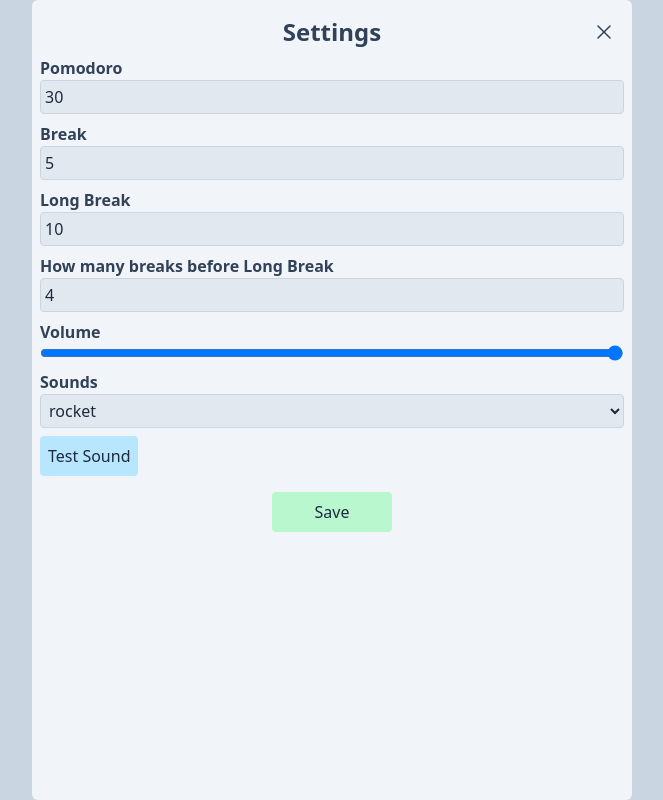
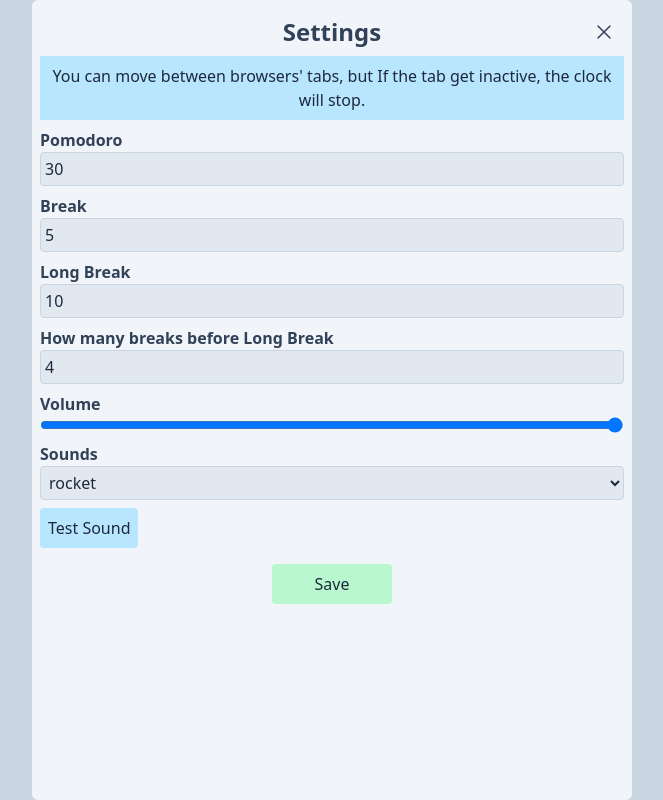
Before and after one commit to pyroxenestudio/pomodoro, a React (Vite) app: page / in a window 1280 px wide. Both pictures are taken after a click on the button 1252 px from the left and 32 px from the top of the page. Shown: the whole page, without its empty margins (308-971 px from the left). Built offline with nearby package versions, Linux system fonts and the light colour scheme.

Commit message:
- Fix mode-button border, now is closer to thee text - Show informacion about inactive tabs in settings - Fix error when change mode (break/long break to pomodoro) - Remove console.log - Remove justTest file

```diff
--- a/src/App.tsx
+++ b/src/App.tsx
@@ -20,7 +20,6 @@ function App() {
     }
     setLoaded(true);
   }, []);
-  console.log('settings APP', settings);
   return (
     <>
       {loaded ? <SettingsContext.Provider value={settings}>
--- a/src/components/elements/color-scheme.tsx
+++ b/src/components/color-scheme.tsx
@@ -1,7 +1,7 @@
 import { useState } from "react";
 import { MoonIcon } from '@heroicons/react/24/outline'
 import { SunIcon } from '@heroicons/react/24/solid'
-import { styleTheme } from "../../theme";
+import { styleTheme } from "../theme";
 
 export enum COLORSCHEME {
   'dark',
--- a/src/components/groups/footer.tsx
+++ b/src/components/groups/footer.tsx
@@ -10,7 +10,6 @@ export function Footer() {
             <li>Dark / Light Mode</li>
             <li>Set your time (Pomodoro, Break, Long Break)</li>
             <li>Sound Alert</li>
-            <li>Stop render in the background</li>
           </ul>
           <h2 className='text-2xl mt-2'>Sounds</h2>
           <ul>
--- a/src/components/groups/mode-buttons.tsx
+++ b/src/components/groups/mode-buttons.tsx
@@ -7,8 +7,8 @@ interface ModeButtonsProps {
   isRunning: boolean;
 }
 
-const mainClassName = `border-slate-500 w-[115px] ${styleTheme.padding.normal} ${styleTheme.border.radius.no} `;
-const activeClassName = `border-b-2 text-green-800 dark:text-green-200 ${styleTheme.font.weight.big}`;
+const mainClassName = `w-[115px] relative ${styleTheme.padding.normal} ${styleTheme.border.radius.no}`;
+const activeClassName = `text-green-800 dark:text-green-200 after:content-[''] after:border-b-2 after:border-slate-500 after:w-full after:absolute after:left-0 after:bottom-3 ${styleTheme.font.weight.big}`;
 const disabledClassName = `disabled:border-slate-300 disabled:${styleTheme.font.weight.verySmall}`;
 
 export function ModeButtons({isRunning}: ModeButtonsProps) {
--- a/src/components/groups/navbar.tsx
+++ b/src/components/groups/navbar.tsx
@@ -1,5 +1,5 @@
 import { Cog6ToothIcon } from "@heroicons/react/24/solid";
-import { ColorScheme } from "../elements/color-scheme";
+import { ColorScheme } from "../color-scheme";
 import Modal from "../modal";
 import AppSettings from "../settings";
 import { SettingsContext } from "../../store/context";
@@ -21,7 +21,8 @@ export function NavBar() {
             buttonStyles="p-2"
             title='Settings'
             icon={<Cog6ToothIcon className='size-10'/>}
-            hasCallback>
+            hasCallback
+            canOpenModal={!settings.isRunning}>
             <AppSettings />
           </Modal>
         </div>
--- a/src/components/justTest.tsx
+++ /dev/null
@@ -1,26 +0,0 @@
-import clsx from "clsx";
-
-interface JustTestProps {
-  name?: string;
-  customStyles?: string[];
-}
-
-const justTestStyles = {
-  main: 'p-2'
-}
-
-export default function JustTest({name, customStyles}: JustTestProps) {
-
-  const className = clsx(
-    justTestStyles.main,
-    customStyles
-  );
-
-  return (
-    <section className={className}>
-      <hr />
-      <h1>JUST TESTING</h1>
-      <span>{name}</span>
-    </section>
-  )
-}
--- a/src/components/modal.tsx
+++ b/src/components/modal.tsx
@@ -10,12 +10,10 @@ interface IProps {
   icon: React.JSX.Element;
   buttonStyles?: string;
   hasCallback?: boolean;
+  canOpenModal?: boolean
 }
 
-function Modal({title, children, icon, buttonStyles, hasCallback = false}: IProps) {
-  // Props
-  // const  = props;
-
+function Modal({title, children, icon, buttonStyles, canOpenModal = true, hasCallback = false}: IProps) {
   // States
   const [isOpen, setIsOpen] = useState<boolean>(false);
 
@@ -23,6 +21,12 @@ function Modal({title, children, icon, buttonStyles, hasCallback = false}: IProp
    hasCallback ? React.cloneElement(children, {closeCallBackModal: () => {setIsOpen((oldValue) => !oldValue)}}) : children
   );
 // h-[500px] w-[300px]
+  // METHODS
+  const openModal = function () {
+    if (canOpenModal) {
+      setIsOpen((oldValue) => !oldValue)
+    }
+  }
   return (
     <>
       {isOpen && (
@@ -50,7 +54,7 @@ function Modal({title, children, icon, buttonStyles, hasCallback = false}: IProp
           </aside>
         </>
       )}
-      {!isOpen && <button className={buttonStyles} onClick={() => {setIsOpen((oldValue) => !oldValue)}}>{icon}</button>}
+      {!isOpen && <button className={buttonStyles} onClick={openModal}>{icon}</button>}
     </>
   )
 }
--- a/src/components/settings.tsx
+++ b/src/components/settings.tsx
@@ -5,11 +5,11 @@ import LabelInput from "./groups/label-input";
 import Button from "./elements/button";
 import LabelSelect from "./groups/label-select";
 import Sounds from '../sounds';
+import { styleTheme } from "../theme";
 
 interface IProps {
   closeCallBackModal?: () => void;
 }
-
 
 const AppSettings = function ({closeCallBackModal}: IProps) {
   // PROPS
@@ -81,6 +81,10 @@ const AppSettings = function ({closeCallBackModal}: IProps) {
 
   // RENDER
   return (
+    <>
+      <aside className={`info mb-2 ${styleTheme.padding.normal}`}>
+      You can move between browsers' tabs, but If the tab get inactive, the clock will stop.
+      </aside>
       <form action={save}>
         <LabelInput name='pomodoro' title={'Pomodoro'} type='number' defaultValue={settings?.pomodoro}/>
         <LabelInput name='break' title={'Break'} type='number' defaultValue={settings?.break}/>
@@ -91,6 +95,7 @@ const AppSettings = function ({closeCallBackModal}: IProps) {
         <Button variant='info' onClick={testSound} className='flex flex-col text-left mb-1'>Test Sound</Button>
         <Button type='submit' className='w-30 mt-3' variant="success">Save</Button>
       </form>
+    </>
   );
 }
 
--- a/src/hooks/usePomodoroMode.ts
+++ b/src/hooks/usePomodoroMode.ts
@@ -7,7 +7,7 @@ export default function () {
   // STORE
   const settings = useContext(SettingsContext)!;
   const dispatch = useContext(DispatchContext)!;
-  console.log('settings', settings);
+
   // REFS
   const howManyBreaks = useRef<number>(0);
 
@@ -22,8 +22,7 @@ export default function () {
         payload: MODE.LONGBREAK
       });
       howManyBreaks.current = 0;
-      return true;
-    }
+    } else {
       switch (settings.mode) {
         case MODE.POMODORO:
           dispatch({
@@ -37,12 +36,12 @@ export default function () {
             type: 'mode',
             payload: MODE.POMODORO
           });
+          howManyBreaks.current++;
           break;
       }
-    howManyBreaks.current++;
+    }
     audio.volume = settings.volume/100;
     audio.play();
-    return true;
   }
 
   function changeMode(mode: MODE) {
@@ -73,6 +72,7 @@ export default function () {
   return {
     mode: settings.mode,
     time: getTimeByMode(),
+    howManyBreaks: howManyBreaks.current,
     nextMode,
     changeMode
   }
--- a/src/store/reducer.ts
+++ b/src/store/reducer.ts
@@ -1,4 +1,4 @@
-import { COLORSCHEME } from "../components/elements/color-scheme";
+import { COLORSCHEME } from "../components/color-scheme";
 
 export enum MODE {
   'POMODORO',
@@ -36,7 +36,6 @@ export const defaultStore: IStore = {
   mode: MODE.POMODORO,
   sound: 'rocket',
   volume: 100,
-  // colorScheme: window.matchMedia('(prefers-color-scheme: dark)').matches ? COLORSCHEME.dark : COLORSCHEME.light,
   isRunning: false
 }
 
@@ -47,9 +46,6 @@ export function settingsReducer(draft: IStore, action: ACTIONTYPE) {
     case 'mode':
       draft.mode = action.payload;
       break;
-    // case 'colorScheme':
-    //   draft.colorScheme = action.payload;
-    //   break;
     case 'countDownIsRunning':
       draft.isRunning = action.payload;
       break;
```
Lines whose indentation alone changed are shown as unchanged.
